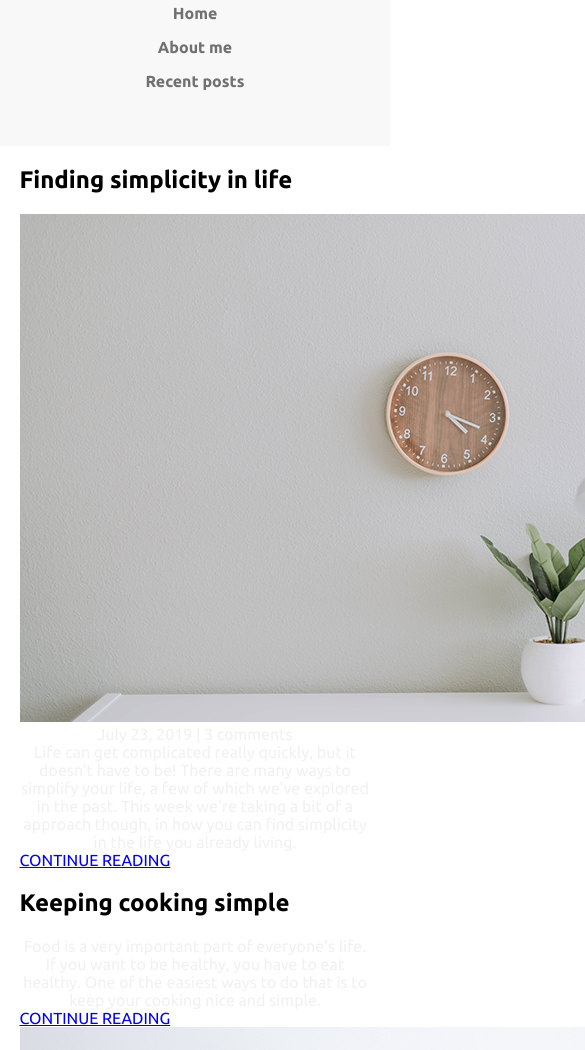
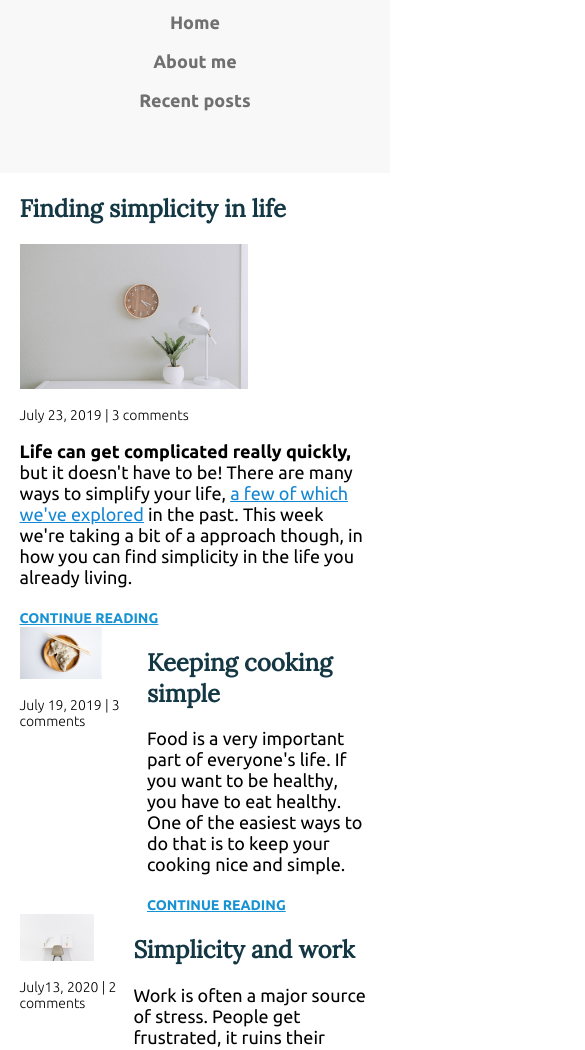
Before and after one commit to Renda02/mj-blog, a plain HTML site: page index.html in a window 390 px wide. Shown: the part 93-1143 px from the top of the page, 585 px wide, since content can reach past the window. Drawn offline with Linux system fonts and the light colour scheme.

Commit message:
starting the CSS

```diff
--- a/index.html
+++ b/index.html
@@ -2,7 +2,7 @@
 <html lang="en">
 
 <head>
-    <link href="https://fonts.googleapis.com/css?family=Lora|Ubuntu:400,700&display=swap" rel="stylesheet">
+    <link href="https://fonts.googleapis.com/css?family=Lora|Ubuntu:300,400,700&display=swap" rel="stylesheet">
     <link rel="stylesheet" href="src/styles.css">
     <meta charset="UTF-8">
     <meta http-equiv="X-UA-Compatible" content="IE=edge">
@@ -32,8 +32,8 @@
                 <h2 class="article-title">Finding simplicity in life</h2>
                 <img src="images/life.jpeg" alt="about-me" class="article-image">
                 <p class="article-info">July 23, 2019 | 3 comments</p>
-                <p class="article-body">Life can get complicated really quickly, but it doesn't have to be! There are
-                    many ways to simplify your life, a few of which we've explored in the past. This week we're taking a
+                <p class="article-body"><strong>Life can get complicated really quickly,</strong> but it doesn't have to be! There are
+                    many ways to simplify your life, <a href="#" class="article-links">a few of which we've explored</a> in the past. This week we're taking a
                     bit of a approach though, in how you can find simplicity in the life you already living.</p>
                 <a href="#" class="article-read-more">CONTINUE READING</a>
             </article>
@@ -60,7 +60,7 @@
                     <a href="#" class="article-read-more">CONTINUE READING</a>
                 </div>
                 <div class="article-recent-secondary">
-                    <img src="images/about.jpeg" alt="work" class="article-image">
+                    <img src="images/work.jpeg" alt="work" class="article-image">
                     <p class="article-info">July13, 2020 | 2 comments</p>
                 </div>
             </article>
@@ -91,7 +91,7 @@
                 <h2 class="widget-title">RECENT POSTS</h2>
                 <div class="widget-recent-post">
                     <h3 class="widget-recent-post-title">Keeping cooking simple</h3>
-                    <img src="images/" alt="two dumplings on a wood plate with chopsticks" class="widget-image">
+                    <img src="images/food.jpeg" alt="two dumplings on a wood plate with chopsticks" class="widget-image">
                 </div>
                 <div class="widget-recent-post">
                     <h3 class="widget-recent-post-title">Simplicity and work</h3>
@@ -107,10 +107,10 @@
 
         </aside>
     </div>
-
+</div>
     <footer>
-        <p>Living the Simple Life </p>
-        <p>Copyright 2021</p>
+        <p class="footer-text">Living the Simple Life </p>
+        <p class="footer-text">Copyright 2021</p>
     </footer>
 </body>
 
--- a/src/styles.css
+++ b/src/styles.css
@@ -1,25 +1,87 @@
 body {
   margin: 0;
-    font-family: 'Ubuntu', sans-serif;
+  font-family: "Ubuntu", sans-serif;
+  font-size: 1.125rem;
+
 }
 
 /* =================
 Typography
 ================= */
 
+h1,
+h2,
+h3 {
+  font-family: "Lora", serif;
+  font-weight: 400;
+  color: #143744;
+
+}
+
 h1 {
-    font-family: 'Lora', serif;
-    font-weight: 400;
-    color: #143774;
+   margin: 0;
   font-size: 2rem;
-    margin: 0;
+
 }
 
 .subtitle {
   font-weight: 700;
   color: #1792d2;
-    font-size: .75rem;
+  font-size: 0.75rem;
   margin: 0;
+}
+
+h2 {
+  font-size: 1.5rem;
+  font-weight: bold;
+
+
+}
+
+h3 {
+  font-size: 1.25rem;
+  font-weight: bold;
+}
+
+.article-info,
+.article-read-more{font-size: 0.875rem;}
+
+.article-read-more {
+  font-weight: 700;
+  font-size: 0.875rem;
+  color: #1792d2;
+}
+
+.article-links{
+    color: #1487d4;
+}
+
+.article-links:hover,
+.article-links:focus{
+    color: #143774;
+    text-decoration: underline wavy;
+}
+
+.article-read-more:hover,
+.article-read-more:focus {
+    color: #143732;
+    text-decoration: underline wavy;
+    font-weight: 700;
+}
+
+
+.article-info {
+  font-weight: lighter;
+  font-size: 0.875rem;
+}
+
+.footer-text{
+    color: #f8f8f8;
+    text-align: center;
+}
+
+strong{
+    font-weight: 700;
 }
 
 /* =================
@@ -32,7 +94,8 @@ Layout
   margin: 0 auto;
 }
 
-.container-nav {
+.container-nav
+{
   display: flex;
   justify-content: space-between;
 }
@@ -52,6 +115,11 @@ header {
   }
 }
 
+
+img{
+width: 65%;
+}
+
 /* navigation */
 
 nav ul {
@@ -69,7 +137,7 @@ nav a {
   text-decoration: none;
   color: #707070;
   font-weight: 700;
-    padding: .25em 0;
+  padding: 0.25em 0;
 }
 
 nav a:hover,
@@ -91,20 +159,21 @@ nav a:focus {
   }
 
   nav li {
-        margin: .5em 0;
+    margin: 0.5em 0;
   }
+}
+
+footer {
+  background: #143774;
+  height: 30%;
+  margin: 0 auto;
+
 }
 
 
 
-footer{
-    background: #143774;
-    height: 30%;
-    margin: 0 auto;
+.article-recent {
+  display: flex;
+  flex-direction: row-reverse;
+  justify-content: space-between;
 }
-
-p{
-    color: #f1f1f1;
-    text-align: center;
-    margin: 0;
-}
```
Lines whose indentation alone changed are shown as unchanged.
